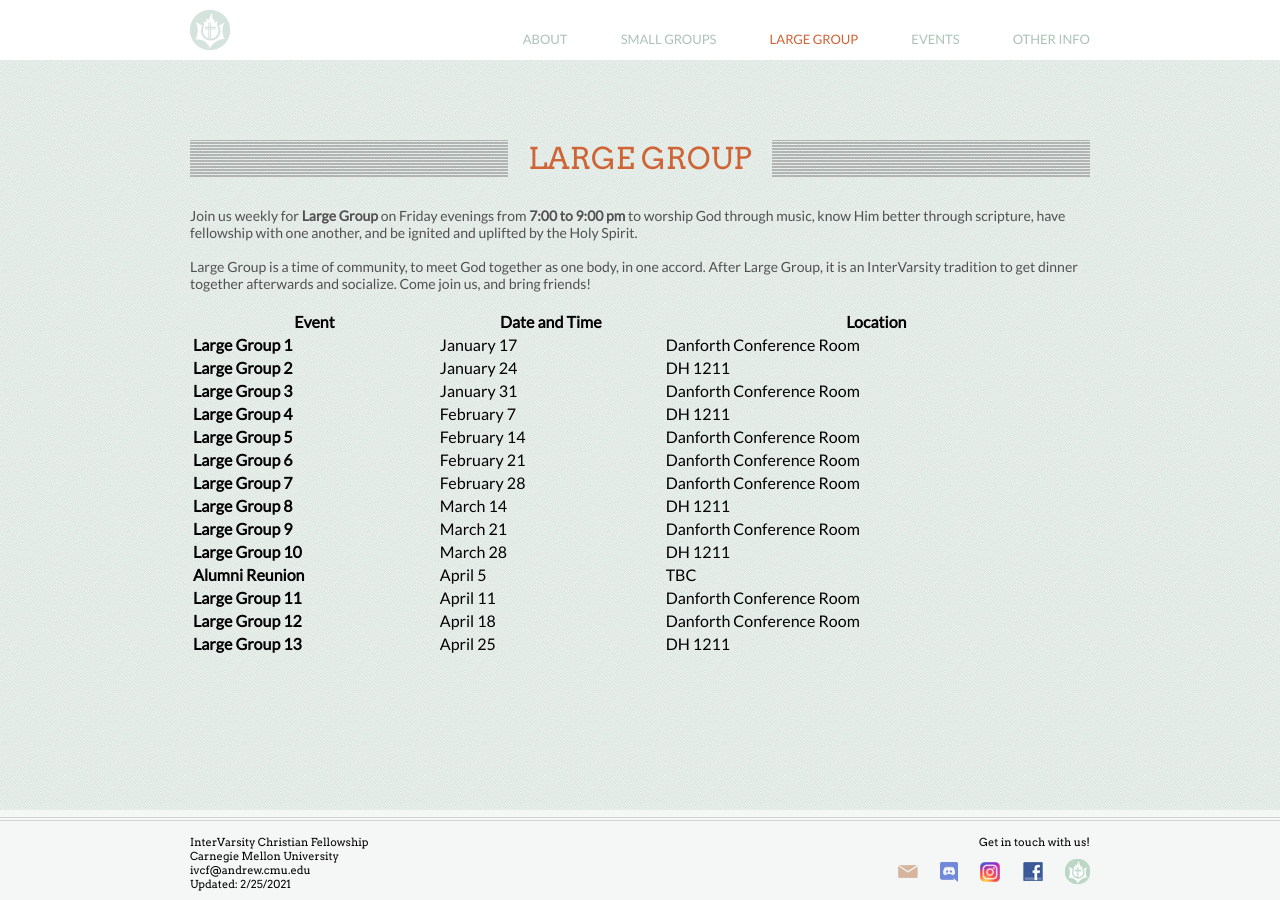
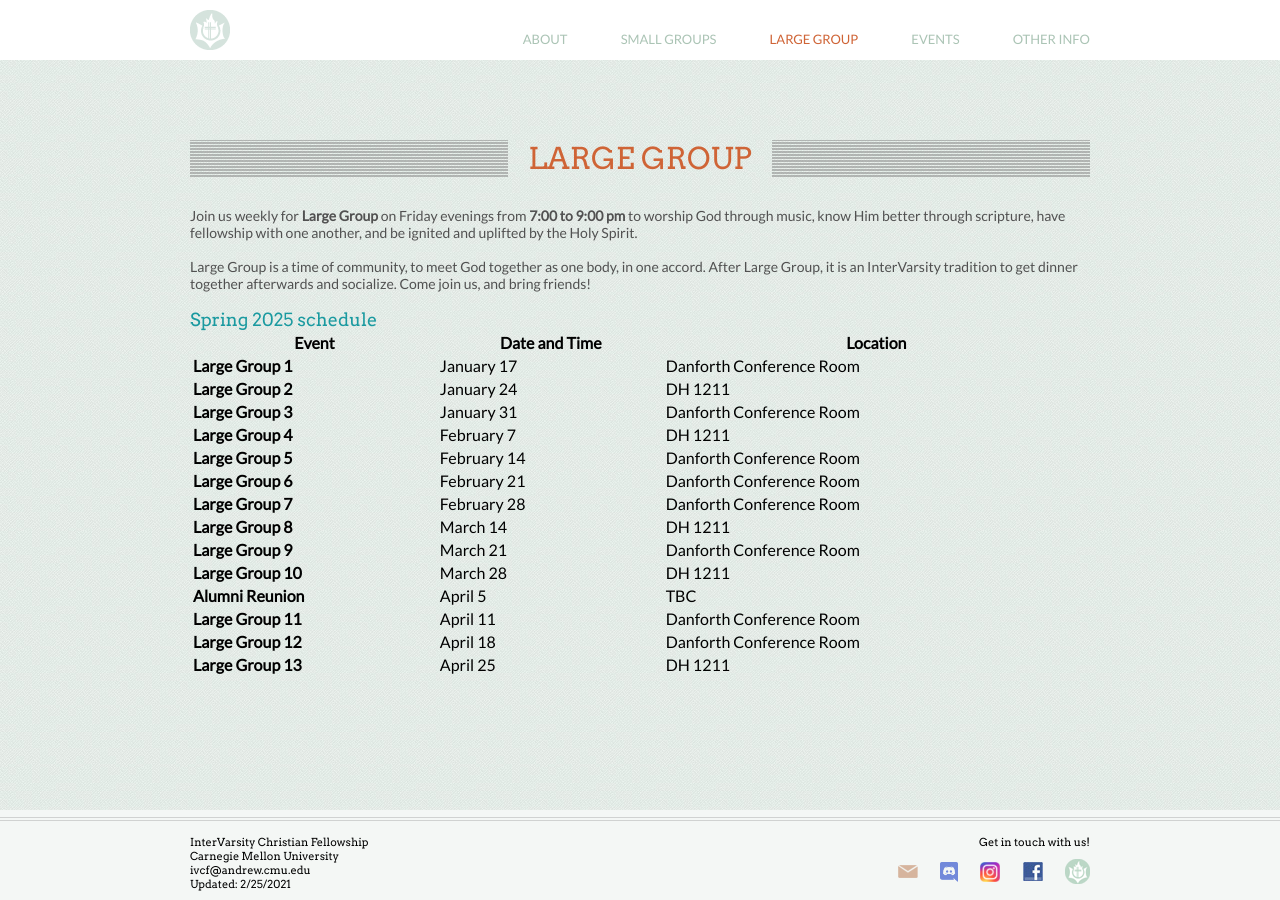
Before and after one commit to ivcf-cmu/ivcf-cmu.github.io, a Jekyll site: the page built from largegroup.md, in a window 1280 px wide. Built offline with Jekyll 4.4.1, drawn with Linux system fonts in a browser that asks for light colours.

Commit message:
Added "Spring 2025" header to `largegroup.md`

```diff
--- a/largegroup.md
+++ b/largegroup.md
@@ -17,6 +17,8 @@ sectionHeader: Large Group
   dinner together afterwards and socialize. Come join us, and bring friends!
 </p>
 <br />
+
+<h2>Spring 2025 schedule</h2>
 
 <!-- Table for location, time -->
 <table style="width:100%">
```
